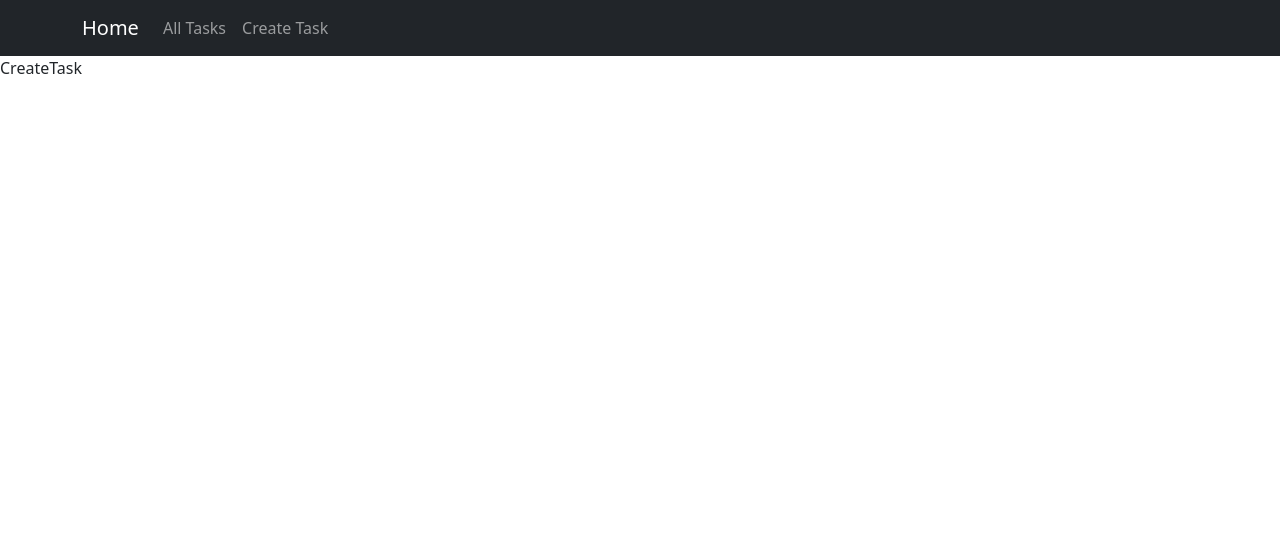
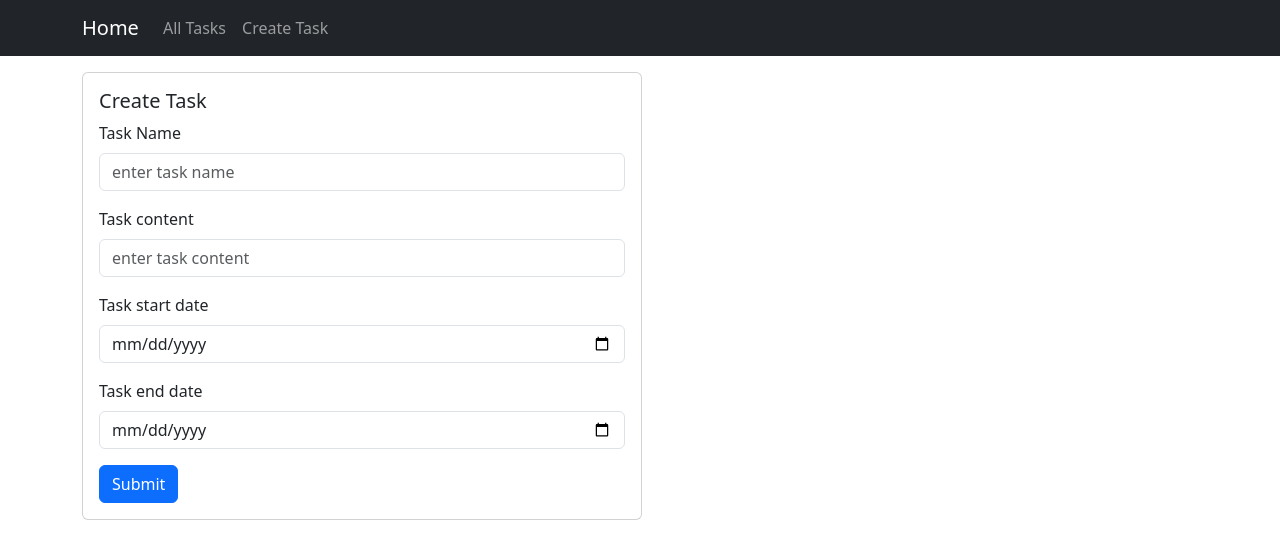
Before and after one commit to Yaldahsadegh/Taskmanager, a React (Create React App) app in the folder frontend/: page /create in a window 1280 px wide. Shown: the top 558 px of the page. Built offline with nearby package versions, Linux system fonts and the light colour scheme.

Commit message:
form for create task added

```diff
--- a/frontend/src/components/CreateTask.tsx
+++ b/frontend/src/components/CreateTask.tsx
@@ -1,7 +1,39 @@
 import React from "react";
+import "bootstrap/dist/css/bootstrap.min.css";
+import { Button, Form, Card, Container } from "react-bootstrap";
 
 const CreateTask = () => {
-  return <div>CreateTask</div>;
+  return (
+    <Container className="mt-3">
+      <Card style={{ width: "35rem" }}>
+        <Card.Body>
+          <Card.Title>Create Task</Card.Title>
+          <Form>
+            <Form.Group className="mb-3">
+              <Form.Label>Task Name</Form.Label>
+              <Form.Control type="text" placeholder="enter task name" />
+            </Form.Group>
+            <Form.Group className="mb-3">
+              <Form.Label>Task content</Form.Label>
+              <Form.Control type="text" placeholder="enter task content" />
+            </Form.Group>
+            <Form.Group className="mb-3">
+              <Form.Label>Task start date</Form.Label>
+              <Form.Control type="date" />
+            </Form.Group>
+            <Form.Group className="mb-3">
+              <Form.Label>Task end date</Form.Label>
+              <Form.Control type="date" />
+            </Form.Group>
+
+            <Button variant="primary" type="submit">
+              Submit
+            </Button>
+          </Form>
+        </Card.Body>
+      </Card>
+    </Container>
+  );
 };
 
 export default CreateTask;
```
